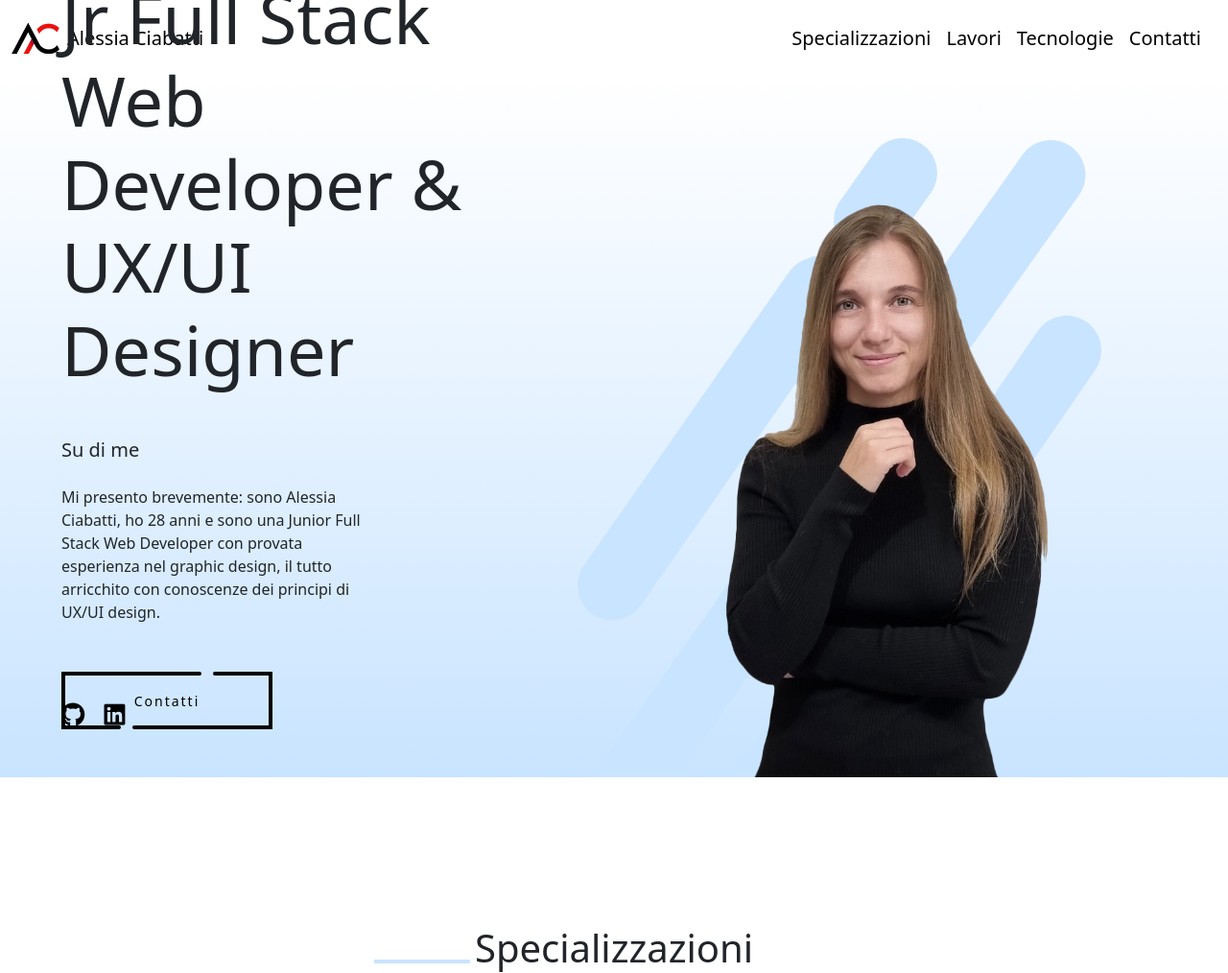
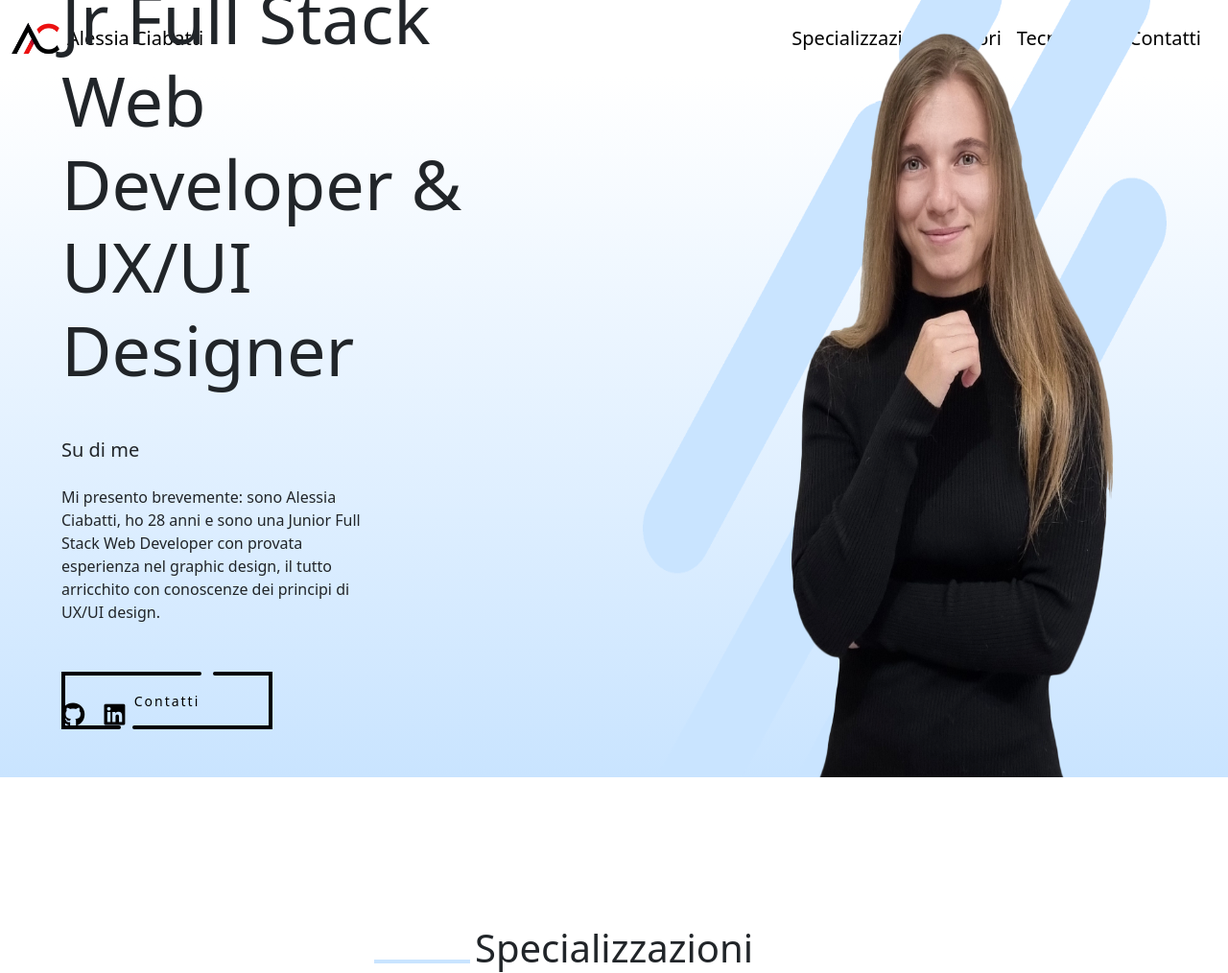
Before and after one commit to AlessiaCiabatti/Portfolio, a PHP site: page / in a window 1280 px wide. Shown: the top 1014 px of the page at 96% size. Run offline with PHP 8.4, Linux system fonts and the light colour scheme; some libraries are stand-ins or nearby versions.

Commit message:
[fix] error img

```diff
--- a/index.html
+++ b/index.html
@@ -158,7 +158,7 @@
       </div>
 
 
-      <div class="d-flex d-none d-lg-block d-lg-flex align-items-end">
+      <div class="d-flex d-none d-lg-block d-lg-flex justify-content-end">
         <div class="bg_img_pc d-flex justify-content-center">
           <img class="my_img_pc" src="img/foto_ok.png" alt="">
         </div>
@@ -300,7 +300,7 @@
     <div class="footer">
       <div class="d-flex flex-column align-items-center pt-5">
         <h5>Contatti</h5>
-        <a class="mail mb-3" href="mailto:someone@example.com" target="_blank">alessiaciaba@gmail.com</a>
+        <a class="mail mb-3" href="mailto:alessiaciaba@gmail.com" target="_blank">alessiaciaba@gmail.com</a>
         <div class="icon_footer mt-3">
           <a class="me-3" href="https://github.com/AlessiaCiabatti" target="_blank"><i
               class="fa-brands fa-github"></i></a>
--- a/style.css
+++ b/style.css
@@ -683,9 +683,14 @@ tr:hover td {
     font-size: 4.5rem;
   }
 
+  .bg_img_pc{
+    width: 80%; /* Il div occuperà il 50% della larghezza della pagina */
+    height: auto;
+  }
+
   .my_img_pc {
+    width: 100%; /* L'immagine occupa il 100% della larghezza del div */
     height: auto;
-    width: 80%;
   }
 
   .icon {
```
